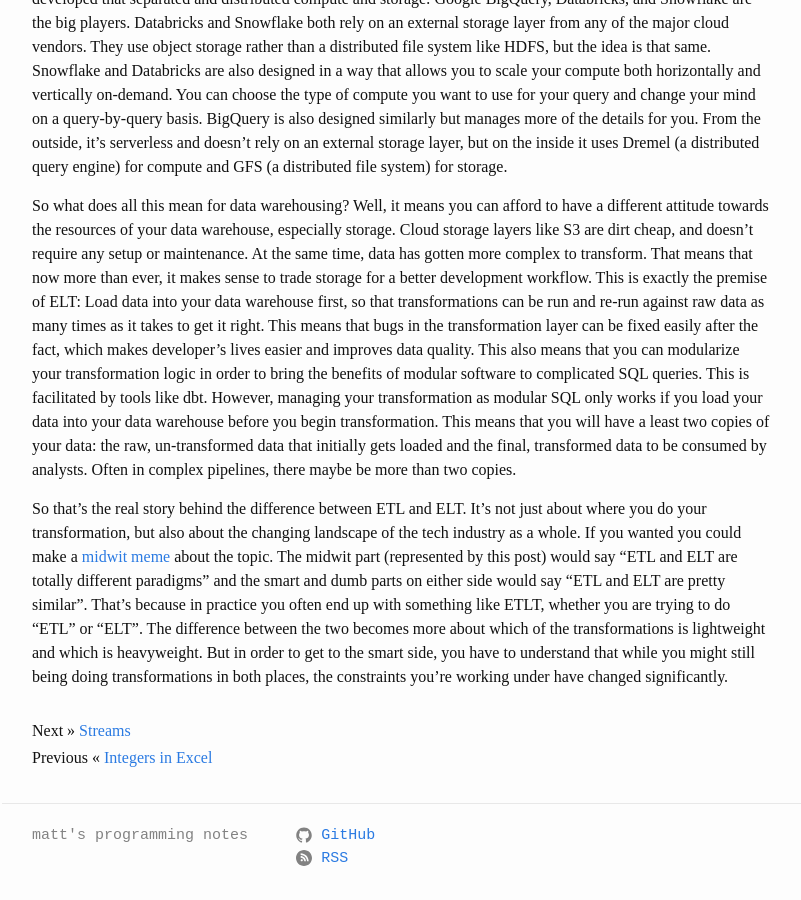
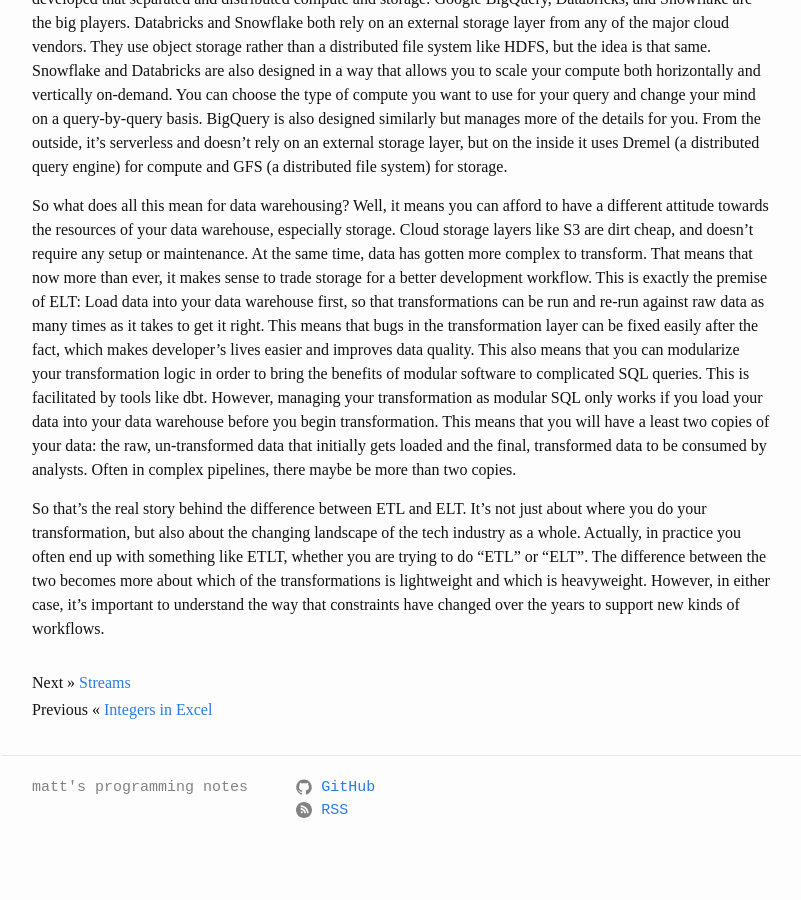
Before and after one commit to mattsteadman/mattsteadman.github.io, a Jekyll site: the page built from _posts/2023-02-20-etl-vs-elt.md, in a window 1280 px wide and 900 px high, scrolled down 808 px. Shown: the whole window, without its empty margins (238-1039 px from the left). Built offline with Jekyll 4.4.1, drawn with Linux system fonts in a browser that asks for light colours; after the commit the page ends 1660 px from its top, so only the background shows below that.

Commit message:
Phrasing

```diff
--- a/_posts/2023-02-20-etl-vs-elt.md
+++ b/_posts/2023-02-20-etl-vs-elt.md
@@ -17,4 +17,4 @@
 
 So what does all this mean for data warehousing? Well, it means you can afford to have a different attitude towards the resources of your data warehouse, especially storage. Cloud storage layers like S3 are dirt cheap, and doesn't require any setup or maintenance. At the same time, data has gotten more complex to transform. That means that now more than ever, it makes sense to trade storage for a better development workflow. This is exactly the premise of ELT: Load data into your data warehouse first, so that transformations can be run and re-run against raw data as many times as it takes to get it right. This means that bugs in the transformation layer can be fixed easily after the fact, which makes developer's lives easier and improves data quality. This also means that you can modularize your transformation logic in order to bring the benefits of modular software to complicated SQL queries. This is facilitated by tools like dbt. However, managing your transformation as modular SQL only works if you load your data into your data warehouse before you begin transformation. This means that you will have a least two copies of your data: the raw, un-transformed data that initially gets loaded and the final, transformed data to be consumed by analysts. Often in complex pipelines, there maybe be more than two copies.
 
-So that's the real story behind the difference between ETL and ELT. It's not just about where you do your transformation, but also about the changing landscape of the tech industry as a whole. If you wanted you could make a [midwit meme](https://knowyourmeme.com/memes/iq-bell-curve-midwit) about the topic. The midwit part (represented by this post) would say "ETL and ELT are totally different paradigms" and the smart and dumb parts on either side would say "ETL and ELT are pretty similar". That's because in practice you often end up with something like ETLT, whether you are trying to do "ETL" or "ELT". The difference between the two becomes more about which of the transformations is lightweight and which is heavyweight. But in order to get to the smart side, you have to understand that while you might still being doing transformations in both places, the constraints you're working under have changed significantly.
+So that's the real story behind the difference between ETL and ELT. It's not just about where you do your transformation, but also about the changing landscape of the tech industry as a whole. Actually, in practice you often end up with something like ETLT, whether you are trying to do "ETL" or "ELT". The difference between the two becomes more about which of the transformations is lightweight and which is heavyweight. However, in either case, it's important to understand the way that constraints have changed over the years to support new kinds of workflows.
```
